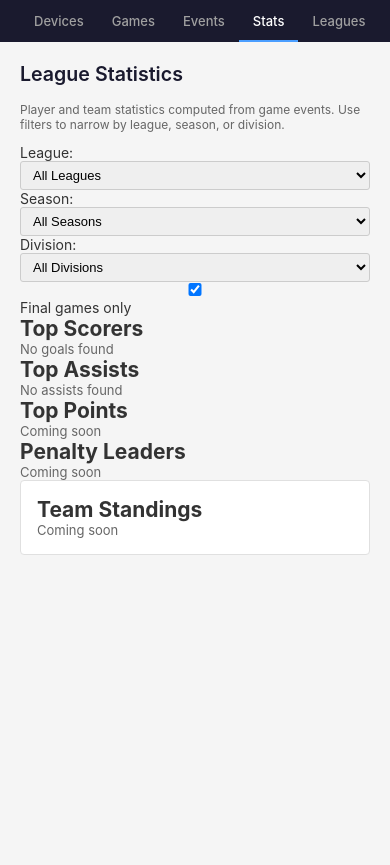
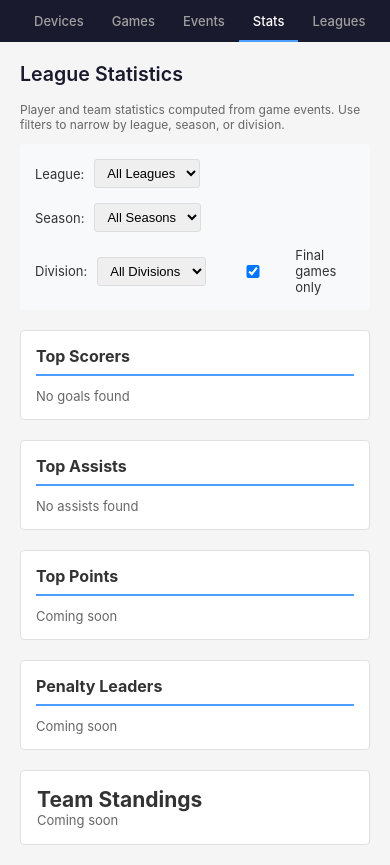
Before and after one commit to ccaron/score, a FastAPI app: page /admin/stats in a window 390 px wide; the page is wider, and only the part inside the window is pictured. Before the commit the page ends 555 px from the top of that part, so only its background shows below. Run offline with FastAPI, Linux system fonts and the light colour scheme; data that the repository does not hold is empty.

Commit message:
Add CSS styling for stats page leaderboard cards
Add grid layout and card styling for the stats page leaderboards:
- Grid layout with responsive columns for stat cards
- Card styling with borders and proper spacing
- Table styling for leaderboard entries

Co-Authored-By: Claude Sonnet 4.5 <noreply@anthropic.com>

```diff
--- a/src/score/static/admin.css
+++ b/src/score/static/admin.css
@@ -354,3 +354,75 @@ button {
     padding: 40px 20px;
     color: #666;
 }
+
+/* Stats Page */
+.stats-grid {
+    display: grid;
+    grid-template-columns: repeat(auto-fit, minmax(300px, 1fr));
+    gap: 20px;
+    margin: 20px 0;
+}
+
+.stat-card {
+    background: white;
+    border: 1px solid #e0e0e0;
+    border-radius: 4px;
+    padding: 15px;
+}
+
+.stat-card h2 {
+    margin-top: 0;
+    font-size: 16px;
+    border-bottom: 2px solid #4a9eff;
+    padding-bottom: 8px;
+    margin-bottom: 12px;
+}
+
+.stat-card table {
+    width: 100%;
+    font-size: 13px;
+}
+
+.stat-card table td, .stat-card table th {
+    padding: 6px 8px;
+    text-align: left;
+}
+
+.stat-card table th {
+    font-weight: 600;
+    border-bottom: 1px solid #e0e0e0;
+}
+
+.stat-card table tr:hover {
+    background: #f8f9fa;
+}
+
+.filters {
+    background: #f8f9fa;
+    padding: 15px;
+    border-radius: 4px;
+    margin-bottom: 20px;
+    display: flex;
+    gap: 15px;
+    align-items: center;
+    flex-wrap: wrap;
+}
+
+.filters label {
+    display: flex;
+    align-items: center;
+    gap: 5px;
+    font-size: 13px;
+}
+
+.filters select {
+    margin-left: 5px;
+    padding: 5px 8px;
+    border: 1px solid #ddd;
+    border-radius: 3px;
+    font-size: 13px;
+}
+
+.filters input[type="checkbox"] {
+    margin-right: 5px;
+}
```
